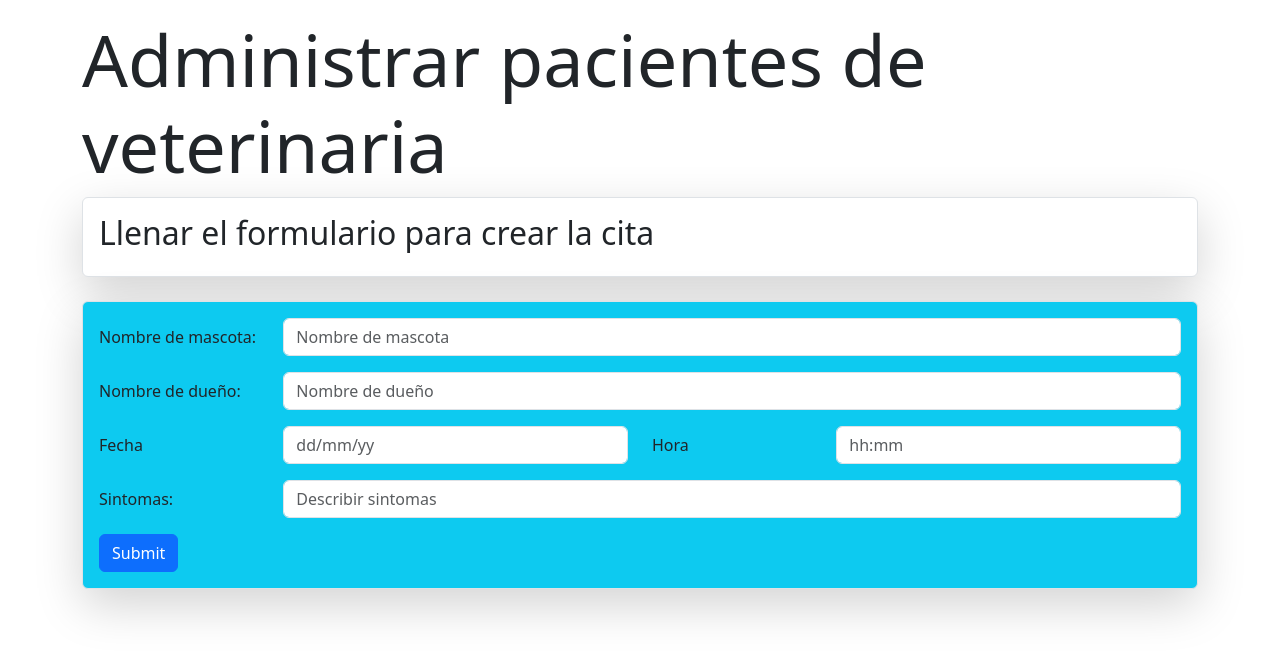
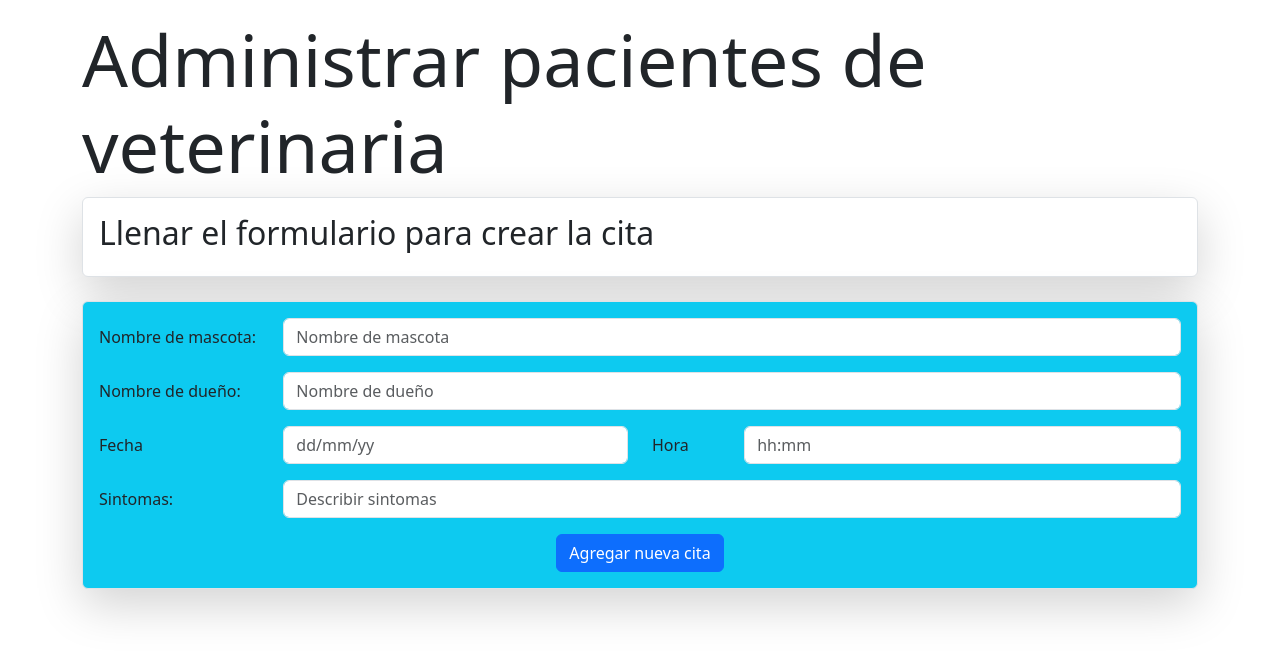
Before and after one commit to julianDev94/citasVeterinaria, a React (Vite) app: page / in a window 1280 px wide. Shown: the top 656 px of the page. Built offline with nearby package versions, Linux system fonts and the light colour scheme.

Commit message:
agrego un div para centrar el boton

```diff
--- a/src/components/FormularioVeterinaria.jsx
+++ b/src/components/FormularioVeterinaria.jsx
@@ -31,10 +31,10 @@ const FormularioVeterinaria = () => {
         <Col sm="4">
           <Form.Control type="password" placeholder="dd/mm/yy" />
         </Col>
-        <Form.Label column sm="2">
+        <Form.Label column sm="1">
           Hora
         </Form.Label>
-        <Col sm="4">
+        <Col sm="5">
           <Form.Control type="password" placeholder="hh:mm" />
         </Col>
       </Form.Group>
@@ -46,9 +46,12 @@ const FormularioVeterinaria = () => {
           <Form.Control type="text" placeholder="Describir sintomas" />
         </Col>
       </Form.Group>
-      <Button variant="primary" type="submit">
-        Submit
+      <div className="d-flex justify-content-center">
+<Button variant="primary" type="submit">
+        Agregar nueva cita
       </Button>
+      </div>
+
     </Form>
     </article>
   );
```
